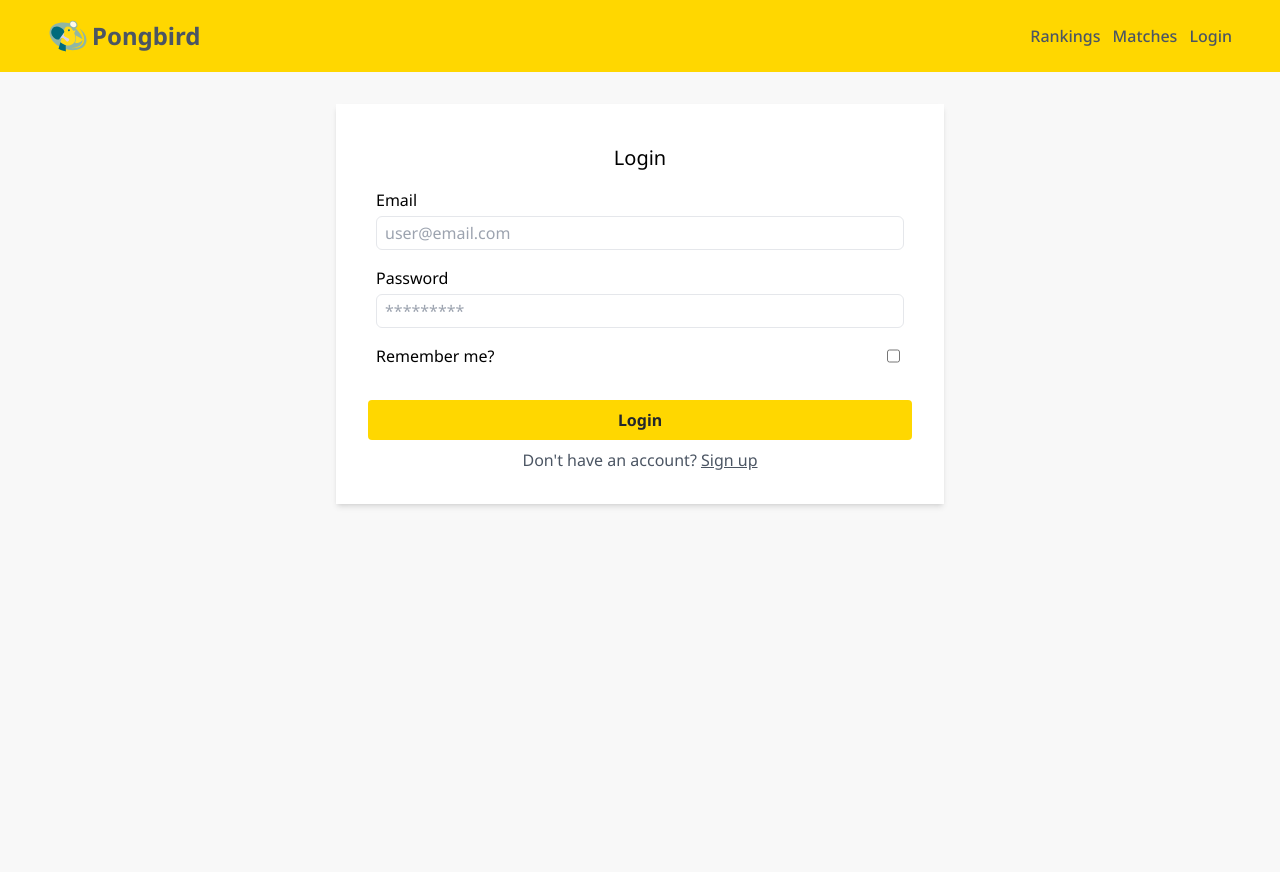
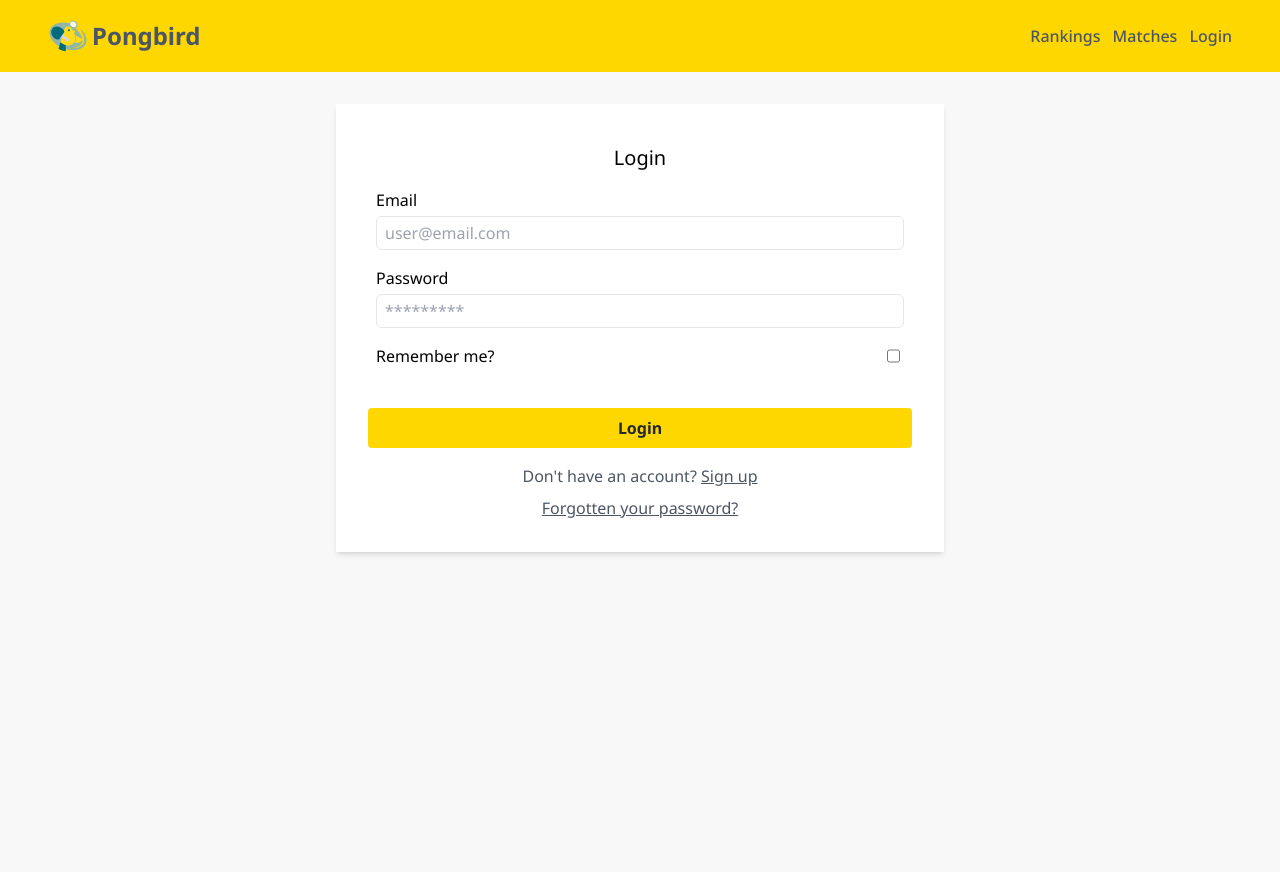
Before and after one commit to davidhuson1/pongbird, a Laravel app: page /login in a window 1280 px wide. Run offline with Laravel 12, Linux system fonts and the light colour scheme; style sheets or scripts are compiled from the project's sources; some libraries are stand-ins or nearby versions.

Commit message:
password reset added

```diff
--- a/resources/js/Components/LoginForm.vue
+++ b/resources/js/Components/LoginForm.vue
@@ -52,7 +52,6 @@ const handleLogin = async () => {
                         class="p-1 px-2 border rounded-md w-full"
                         name="email"
                         id="email"
-                        aria-describedby="emailHelpId"
                         placeholder="user@email.com"
                     />
                 </div>
@@ -89,14 +88,14 @@ const handleLogin = async () => {
                 </p>
             </div>
 
-            <div class="pt-6 text-center">
+            <div class="pt-8 text-center">
                 <button
                     @click.prevent="handleLogin()"
                     class="bg-pb-yellow hover:bg-pb-yellow-dark text-pb-dark-grey w-full font-bold py-2 px-6 rounded"
                 >
                     Login
                 </button>
-                <div class="pt-2 text-pb-soft-grey">
+                <div class="pt-4 text-pb-soft-grey">
                     Don't have an account?
                     <Link
                         class="hover:text-pb-dark-grey underline"
@@ -104,6 +103,13 @@ const handleLogin = async () => {
                         >Sign up
                     </Link>
                 </div>
+                <div class="pt-2 text-pb-soft-grey">
+                    <Link
+                        class="hover:text-pb-dark-grey underline"
+                        href="/forgot-password"
+                        >Forgotten your password?
+                    </Link>
+                </div>
             </div>
         </div>
     </div>
--- /dev/null
+++ b/resources/js/Components/ResetPasswordForm.vue
@@ -0,0 +1,115 @@
+<script setup>
+import { reactive, ref } from "vue";
+import axios from "axios";
+import { Link, router } from "@inertiajs/vue3";
+import { usePage } from "@inertiajs/vue3";
+
+const page = usePage();
+
+const credentials = reactive({
+    email: "",
+    password: "",
+    password_confirmation: "",
+    token: page.props.token,
+});
+const errors = ref(null);
+const success = ref(false);
+
+const hanldeSetNewPassword = () => {
+    errors.value = null;
+
+    const axiosInstance = axios.create({
+        baseURL: "/",
+        headers: {},
+    });
+
+    axiosInstance
+        .post("reset-password", credentials)
+        .then((response) => {
+            if (response.status === 200) {
+                success.value = true;
+            }
+        })
+        .catch((error) => {
+            console.log(error.message);
+            errors.value = error.response.data.message;
+        });
+};
+</script>
+
+<template>
+    <div class="rounded-md">
+        <div class="bg-white shadow-md p-8 lg:w-1/2 mx-auto">
+            <div class="p-2 text-center text-xl w-full">
+                Set your new password
+            </div>
+            <div class="p-2">
+                <div class="w-full pb-2">
+                    <input
+                        :disabled="success"
+                        v-model="credentials.email"
+                        type="email"
+                        class="p-1 px-2 border rounded-sm w-full"
+                        name=""
+                        id=""
+                        placeholder="Email"
+                        :class="{ 'bg-gray-100': success }"
+                    />
+                </div>
+                <div class="w-full pb-2">
+                    <input
+                        :disabled="success"
+                        v-model="credentials.password"
+                        type="password"
+                        class="p-1 px-2 border rounded-sm w-full"
+                        name=""
+                        id=""
+                        placeholder="Password"
+                        :class="{ 'bg-gray-100': success }"
+                    />
+                </div>
+                <div class="w-full pb-2">
+                    <input
+                        :disabled="success"
+                        v-model="credentials.password_confirmation"
+                        type="password"
+                        class="p-1 px-2 border rounded-sm w-full"
+                        :class="{ 'bg-gray-100': success }"
+                        name=""
+                        id=""
+                        placeholder="Confirm password"
+                    />
+                </div>
+                <input
+                    v-model="credentials.token"
+                    type="password"
+                    class="hidden p-1 px-2 border rounded-sm w-full"
+                    name="token"
+                    id="token"
+                    placeholder="Token"
+                />
+                <p v-if="errors" class="text-red-500">{{ errors }}</p>
+                <p v-if="success" class="text-green-500">
+                    New password successfully set!
+                </p>
+            </div>
+
+            <div class="pt-8 text-center">
+                <button
+                    v-if="success"
+                    @click.prevent="router.visit('/login')"
+                    class="bg-pb-yellow hover:bg-pb-yellow-dark text-white w-full font-bold py-2 px-6 rounded"
+                >
+                    Sign in with your new password
+                </button>
+                <button
+                    v-else
+                    @click.prevent="hanldeSetNewPassword()"
+                    class="bg-pb-yellow hover:bg-pb-yellow-dark text-white w-full font-bold py-2 px-6 rounded"
+                >
+                    Set new password
+                </button>
+            </div>
+        </div>
+    </div>
+</template>
--- /dev/null
+++ b/resources/js/Pages/Auth/ForgotPasswordPage.vue
@@ -0,0 +1,86 @@
+<script setup>
+import { Link, usePage } from "@inertiajs/vue3";
+import Navbar from "../../Components/Navbar.vue";
+import { router } from "@inertiajs/vue3";
+import { ref } from "vue";
+
+const user = usePage().props.auth.user;
+const errors = ref(null);
+const success = ref(false);
+
+const credentials = ref({
+    email: "",
+});
+
+const handleSendResetLink = () => {
+    const axiosInstance = axios.create({
+        baseURL: "/",
+        headers: {},
+    });
+
+    axiosInstance
+        .post("forgot-password", credentials.value)
+        .then((response) => {
+            if (response.status === 200) {
+                errors.value = null;
+                success.value = true;
+            }
+        })
+        .catch((error) => {
+            console.log(error.message);
+            errors.value = error.response.data.message;
+        });
+};
+</script>
+
+<template>
+    <main class="bg-pb-light-grey">
+        <Navbar />
+        <div class="min-h-screen container pt-8 text-center">
+            <div class="rounded-md">
+                <div class="bg-white shadow-md p-8 lg:w-1/2 mx-auto">
+                    <div class="p-2 text-center text-xl w-full">
+                        {{ success ? "Check your mail" : "Forgot password? " }}
+                    </div>
+                    <div v-if="!success" class="p-2">
+                        <div class="w-full pb-2">
+                            Enter your email to reset your password
+                        </div>
+                        <div class="w-full">
+                            <input
+                                v-model="credentials.email"
+                                type="email"
+                                class="p-1 px-2 border rounded-md w-full lg:w-1/2"
+                                name="email"
+                                id="email"
+                                placeholder="user@email.com"
+                            />
+                        </div>
+                    </div>
+                    <p v-if="errors" class="text-red-500">{{ errors }}</p>
+                    <p v-if="success" class="text-green-500 pt-2">
+                        Reset link succesfully sent!
+                    </p>
+
+                    <div class="pt-8 text-center">
+                        <button
+                            v-if="!success"
+                            @click.prevent="handleSendResetLink()"
+                            class="bg-pb-yellow pt hover:bg-pb-yellow-dark text-pb-dark-grey w-full font-bold py-2 px-6 rounded"
+                        >
+                            Send reset link
+                        </button>
+                        <div class="pt-8 text-pb-soft-grey">
+                            Need help?
+                            <Link
+                                class="hover:text-pb-dark-grey underline"
+                                href="/contact"
+                                >Contact us
+                            </Link>
+                        </div>
+                    </div>
+                </div>
+            </div>
+        </div>
+    </main>
+</template>
--- /dev/null
+++ b/resources/js/Pages/Auth/LinkSentPage.vue
@@ -0,0 +1,33 @@
+<script setup>
+import { Link, usePage } from "@inertiajs/vue3";
+import Navbar from "../../Components/Navbar.vue";
+
+const user = usePage().props.auth.user;
+</script>
+
+<template>
+    <main class="bg-pb-light-grey">
+        <Navbar />
+        <div class="min-h-screen container pt-8 text-center">
+            <div class="rounded-md">
+                <div class="bg-white shadow-md p-8 lg:w-1/2 mx-auto">
+                    <div class="p-2 text-center text-xl w-full">
+                        Passsword reset link sent
+                    </div>
+                    <div class="p-2">
+                        <div class="w-full pb-2">
+                            Check your email to receive the password reset link
+                        </div>
+                        <div class="w-full pb-2"></div>
+                    </div>
+                    <Link
+                        href="/"
+                        class="bg-pb-yellow hover:bg-pb-yellow-dark text-white w-full font-bold py-2 px-6 rounded"
+                    >
+                        Go home
+                    </Link>
+                </div>
+            </div>
+        </div>
+    </main>
+</template>
--- /dev/null
+++ b/resources/js/Pages/Auth/ResetPasswordPage.vue
@@ -0,0 +1,14 @@
+<script setup>
+import Navbar from "../../Components/Navbar.vue";
+import RegisterForm from "../../Components/RegisterForm.vue";
+import ResetPasswordForm from "../../Components/ResetPasswordForm.vue";
+</script>
+
+<template>
+    <main class="bg-pb-light-grey">
+        <Navbar />
+        <div class="min-h-screen container pt-8">
+            <ResetPasswordForm />
+        </div>
+    </main>
+</template>
--- a/routes/web.php
+++ b/routes/web.php
@@ -3,11 +3,17 @@
 use App\Http\Controllers\AuthController;
 use App\Http\Controllers\MatchController;
 use App\Http\Controllers\RankingController;
+use App\Models\User;
+use Illuminate\Auth\Events\PasswordReset;
 use Illuminate\Foundation\Auth\EmailVerificationRequest;
 use Illuminate\Http\Request;
+use Illuminate\Support\Facades\Hash;
+use Illuminate\Support\Facades\Password;
 use Illuminate\Support\Facades\Route;
 use Inertia\Inertia;
+use Illuminate\Support\Str;
 
+// Auth routes
 Route::post('/login', [AuthController::class, 'login'])->name('login');
 Route::get('/login', [AuthController::class, 'show'])->name('login');
 
@@ -18,26 +24,74 @@ Route::post('/logout', [AuthController::class, 'logout'])->name('logout');
 Route::get('/', [RankingController::class, 'index'])->name('index');
 
 
-// email verification
+// Email verification
 Route::get('/email/verify', function () {
     return Inertia::render('Auth/NoticePage', []);
 })->name('verification.notice');
 
 Route::get('/email/verify/{id}/{hash}', function (EmailVerificationRequest $request) {
     $request->fulfill();
-
     return Inertia::render('Auth/VerifiedPage', []);
 })->middleware(['auth', 'signed'])->name('verification.verify');
 
-
-//resend email verification
 Route::post('/email/verification-notification', [AuthController::class, 'sendVerificationEmail'])->middleware(['auth', 'throttle:6,1'])->name('verification.send');
 
 
+// Password reset routes
+Route::get('/forgot-password', function () {
+    return Inertia::render('Auth/ForgotPasswordPage', []);
+})->name('password.request');
 
+Route::post('/forgot-password', function (Request $request) {
+    $request->validate(['email' => 'required|email']);
+
+    $status = Password::sendResetLink(
+        $request->only('email')
+    );
+
+    return $status === Password::RESET_LINK_SENT
+        ? Inertia::render('Auth/LinkSentPage', [])
+        : Inertia::render('Auth/ForgotPasswordPage', []);
+})->middleware('guest')->name('password.email');
+
+Route::get('/reset-password/{token}', function (string $token) {
+    return Inertia::render('Auth/ResetPasswordPage', ['token' => $token]);
+    // view('auth.reset-password', ['token' => $token]);
+})->middleware('guest')->name('password.reset');
+
+
+Route::post('/reset-password', function (Request $request) {
+    $request->validate([
+        'token' => 'required',
+        'email' => 'required|email',
+        'password' => 'required|min:8|confirmed',
+    ]);
+
+    $status = Password::reset(
+        $request->only('email', 'password', 'password_confirmation', 'token'),
+        function (User $user, string $password) {
+            $user->forceFill([
+                'password' => Hash::make($password)
+            ])->setRememberToken(Str::random(60));
+
+            $user->save();
+
+            event(new PasswordReset($user));
+        }
+    );
+
+    return $status === Password::PASSWORD_RESET
+        ? redirect()->route('login')->with('status', __($status))
+        : back()->withErrors(['email' => [__($status)]]);
+})->middleware('guest')->name('password.update');
+
+
+
+
+
+// Protected routes
 Route::group(['middleware' => ["auth:sanctum", 'verified']], function () {
     Route::resource('/matches', MatchController::class);
-    // Route::get('/dashboard', []);
     Route::get('/matches', [MatchController::class, 'index']);
     Route::inertia('/dashboard', 'DashboardPage');
 });
```
